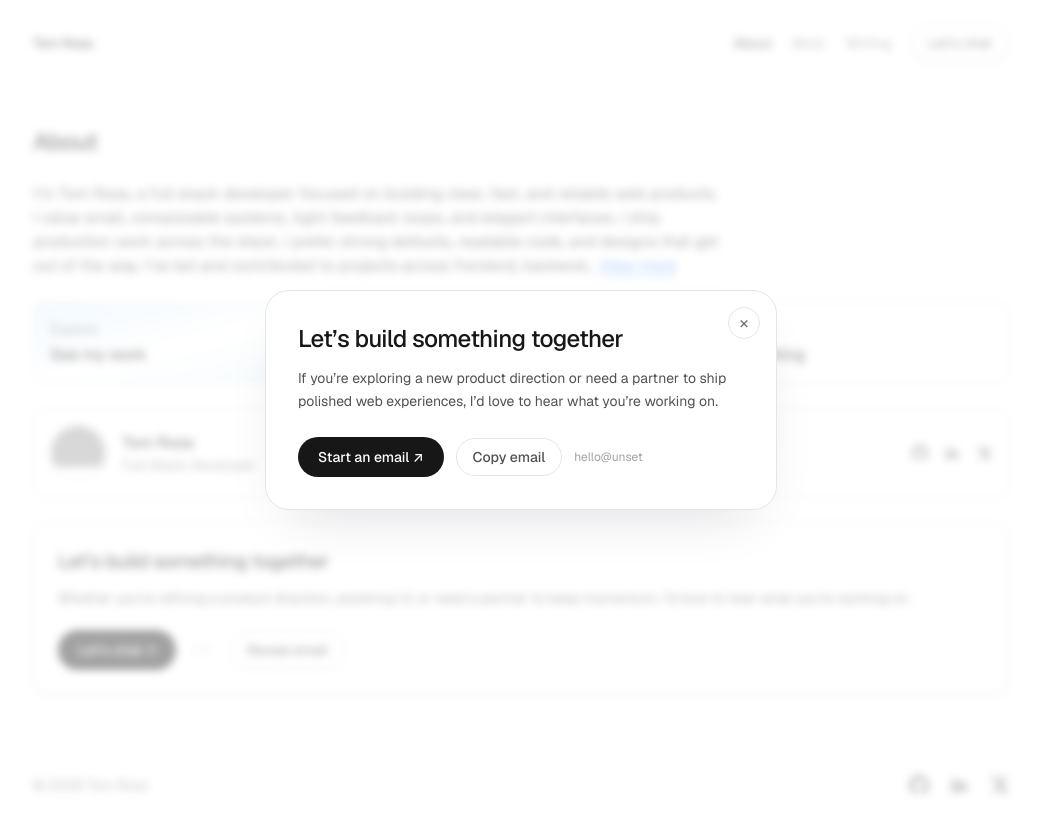
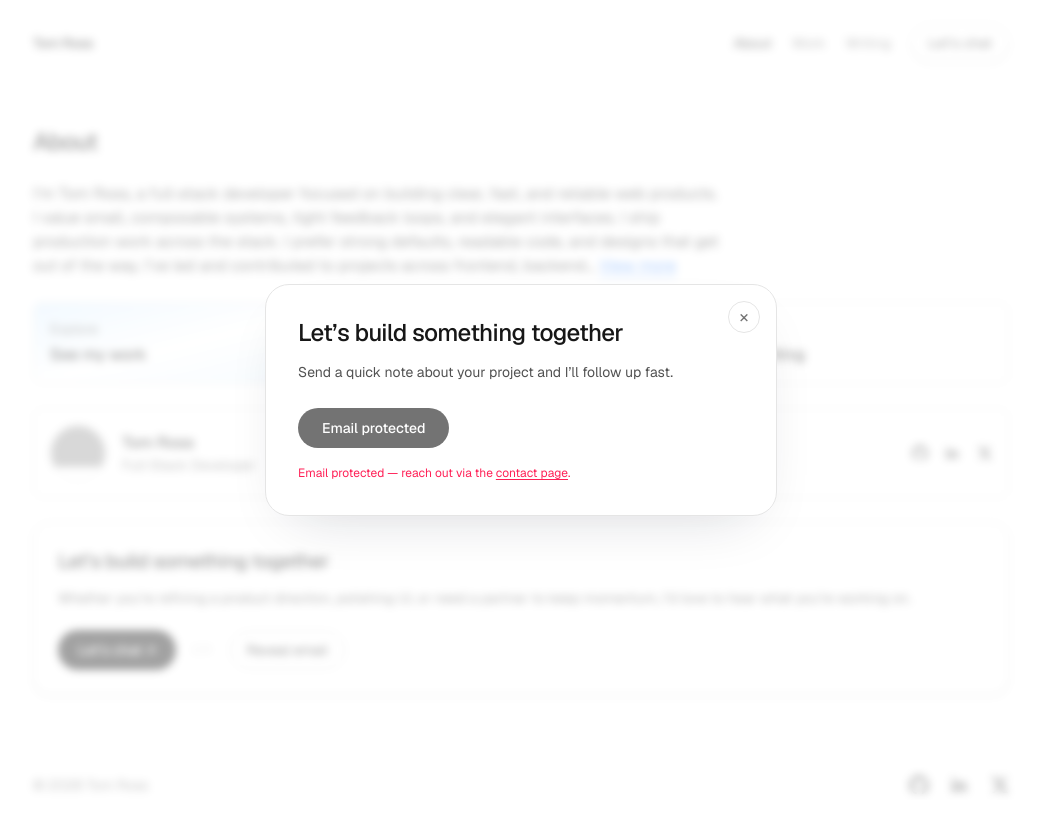
Before and after one commit to TommyFork/tomross.dev, a Next.js app: page /about in a window 1280 px wide. Both pictures are taken after a click on the button "Let’s chat". Shown: the top 832 px of the page, without its empty margins (119-1158 px from the left). Built offline with nearby package versions, Linux system fonts and the light colour scheme; no server answers; grey boxes are pictures that could not be loaded.

Commit message:
Simplify contact modal email reveal

```diff
--- a/src/components/ContactModal.tsx
+++ b/src/components/ContactModal.tsx
@@ -1,6 +1,8 @@
 "use client";
 
+import Link from "next/link";
 import {
+  useCallback,
   useEffect,
   useLayoutEffect,
   useMemo,
@@ -12,6 +14,7 @@ import { createPortal } from "react-dom";
 const ANIMATION_DURATION = 420;
 const ANIMATION_EASING = "cubic-bezier(0.24, 0.94, 0.32, 1)";
 const BACKDROP_DURATION = 300;
+const MASK_SEQUENCE = [71, 18, 112, 5, 209, 88, 44];
 
 type AnchorRect = {
   left: number;
@@ -39,8 +42,9 @@ export default function ContactModal({
   const animationRef = useRef<Animation | null>(null);
   const backdropAnimationRef = useRef<Animation | null>(null);
   const latestOpenRef = useRef(open);
-  const focusRef = useRef<HTMLAnchorElement | null>(null);
+  const focusRef = useRef<HTMLButtonElement | null>(null);
   const copyTimeoutRef = useRef<NodeJS.Timeout | null>(null);
+  const emailRef = useRef<string | null>(null);
   const [mounted, setMounted] = useState(false);
   const [render, setRender] = useState(open);
   const [displayState, setDisplayState] = useState<"closed" | "open" | "closing">(
@@ -48,6 +52,11 @@ export default function ContactModal({
   );
   const [prefersReducedMotion, setPrefersReducedMotion] = useState(false);
   const [copied, setCopied] = useState(false);
+  const [email, setEmail] = useState<string | null>(null);
+  const [status, setStatus] = useState<"idle" | "revealed" | "blocked">("idle");
+  const [notice, setNotice] = useState<
+    null | "blocked" | "clipboard-unavailable" | "clipboard-failed"
+  >(null);
 
   if (typeof document !== "undefined" && portalRef.current === null) {
     portalRef.current = document.createElement("div");
@@ -56,6 +65,18 @@ export default function ContactModal({
 
   useEffect(() => {
     latestOpenRef.current = open;
+  }, [open]);
+
+  useEffect(() => {
+    if (open) {
+      return;
+    }
+
+    setCopied(false);
+    setEmail(null);
+    setStatus("idle");
+    setNotice(null);
+    emailRef.current = null;
   }, [open]);
 
   useEffect(() => {
@@ -208,30 +229,90 @@ export default function ContactModal({
     };
   }, [open, render, mounted, anchorRect, prefersReducedMotion, onExited]);
 
-  const email = useMemo(() => {
+  const encodedEmail = useMemo(() => {
     const user = process.env.NEXT_PUBLIC_EMAIL_USER || "hello";
     const domain = process.env.NEXT_PUBLIC_EMAIL_DOMAIN || "tomross.dev";
-    return `${user}@${domain}`;
+    const complete = `${user}@${domain}`;
+
+    return complete.split("").map((char, index) => {
+      const key = MASK_SEQUENCE[index % MASK_SEQUENCE.length];
+      return char.charCodeAt(0) ^ key;
+    });
   }, []);
 
-  const mailtoHref = useMemo(() => {
-    const subject = encodeURIComponent("Let's collaborate");
-    return `mailto:${email}?subject=${subject}`;
-  }, [email]);
+  const decodeEmail = useCallback(() => {
+    return encodedEmail
+      .map((code, index) => {
+        const key = MASK_SEQUENCE[index % MASK_SEQUENCE.length];
+        return String.fromCharCode(code ^ key);
+      })
+      .join("");
+  }, [encodedEmail]);
 
-  const handleCopy = async () => {
+  const revealEmail = useCallback(() => {
+    if (status === "blocked") {
+      return null;
+    }
+
+    if (emailRef.current) {
+      setEmail(emailRef.current);
+      setStatus("revealed");
+      setNotice(null);
+      return emailRef.current;
+    }
+
+    if (typeof navigator !== "undefined") {
+      const agent = navigator.userAgent || "";
+      const suspicious = /bot|crawler|spider|crawling|preview|scan|fetch|monitor/i;
+
+      if (navigator.webdriver || suspicious.test(agent)) {
+        setStatus("blocked");
+        setNotice("blocked");
+        return null;
+      }
+    }
+
+    const decoded = decodeEmail();
+    emailRef.current = decoded;
+    setEmail(decoded);
+    setStatus("revealed");
+    setNotice(null);
+    return decoded;
+  }, [decodeEmail, status]);
+
+  const mailSubject = useMemo(
+    () => encodeURIComponent("Let's collaborate"),
+    [],
+  );
+
+  const handleRevealOrCopy = async () => {
+    const value = revealEmail();
+
+    if (!value) {
+      setCopied(false);
+      return;
+    }
+
+    if (typeof navigator === "undefined" || !navigator.clipboard) {
+      setNotice("clipboard-unavailable");
+      setCopied(false);
+      return;
+    }
+
     try {
-      await navigator.clipboard.writeText(email);
+      await navigator.clipboard.writeText(value);
       setCopied(true);
+      setNotice(null);
       if (copyTimeoutRef.current) {
         clearTimeout(copyTimeoutRef.current);
       }
       copyTimeoutRef.current = setTimeout(() => {
         setCopied(false);
         copyTimeoutRef.current = null;
-      }, 2000);
+      }, 2200);
     } catch {
       setCopied(false);
+      setNotice("clipboard-failed");
     }
   };
 
@@ -274,26 +355,56 @@ export default function ContactModal({
             Let’s build something together
           </h2>
           <p className="mt-3 text-sm leading-relaxed text-neutral-600">
-            If you’re exploring a new product direction or need a partner to ship polished web experiences, I’d love to hear what you’re working on.
+            Send a quick note about your project and I’ll follow up fast.
           </p>
-          <div className="mt-6 flex flex-col gap-3 sm:flex-row sm:items-center">
-            <a
-              href={mailtoHref}
-              ref={focusRef}
-              onClick={onClose}
-              className="inline-flex items-center justify-center rounded-full bg-neutral-900 px-5 py-2.5 text-sm font-medium text-white transition hover:bg-neutral-700 focus-visible:outline-none focus-visible:ring-2 focus-visible:ring-offset-2 focus-visible:ring-neutral-900"
-            >
-              Start an email ↗
-            </a>
+          <div className="mt-6 flex flex-col gap-4 sm:flex-row sm:items-center sm:justify-between">
             <button
               type="button"
-              onClick={handleCopy}
-              className="inline-flex items-center justify-center gap-2 rounded-full border border-neutral-200 px-4 py-2 text-sm font-medium text-neutral-600 transition hover:border-neutral-300 hover:text-neutral-900 focus-visible:outline-none focus-visible:ring-2 focus-visible:ring-offset-2 focus-visible:ring-neutral-900"
+              ref={focusRef}
+              onClick={handleRevealOrCopy}
+              onFocus={revealEmail}
+              onMouseEnter={revealEmail}
+              className="inline-flex items-center justify-center rounded-full bg-neutral-900 px-6 py-2.5 text-sm font-medium text-white transition hover:bg-neutral-700 focus-visible:outline-none focus-visible:ring-2 focus-visible:ring-offset-2 focus-visible:ring-neutral-900 disabled:cursor-not-allowed disabled:opacity-60"
+              disabled={status === "blocked"}
             >
-              {copied ? "Copied!" : "Copy email"}
+              {status === "blocked"
+                ? "Email protected"
+                : status === "revealed"
+                  ? copied
+                    ? "Email copied"
+                    : "Copy email"
+                  : "Reveal email"}
             </button>
-            <span className="text-xs text-neutral-400">{email}</span>
+            {status === "revealed" && email ? (
+              <a
+                href={`mailto:${email}?subject=${mailSubject}`}
+                onFocus={revealEmail}
+                className="select-all text-sm font-mono tracking-tight text-neutral-500 underline-offset-4 transition hover:text-neutral-900 hover:underline focus-visible:outline-none focus-visible:ring-2 focus-visible:ring-offset-2 focus-visible:ring-neutral-900"
+              >
+                {email}
+              </a>
+            ) : null}
           </div>
+          {notice === "blocked" ? (
+            <p className="mt-4 text-xs leading-relaxed text-rose-500" aria-live="assertive">
+              Email protected — reach out via the {" "}
+              <Link
+                href="/contact"
+                className="underline underline-offset-2 transition hover:text-rose-600"
+              >
+                contact page
+              </Link>
+              .
+            </p>
+          ) : notice === "clipboard-unavailable" ? (
+            <p className="mt-4 text-xs leading-relaxed text-neutral-500" aria-live="polite">
+              Clipboard unavailable — highlight the address to copy it manually.
+            </p>
+          ) : notice === "clipboard-failed" ? (
+            <p className="mt-4 text-xs leading-relaxed text-neutral-500" aria-live="polite">
+              Copy failed — highlight the address if you still need it.
+            </p>
+          ) : null}
         </div>
       </div>
     </div>,
```
